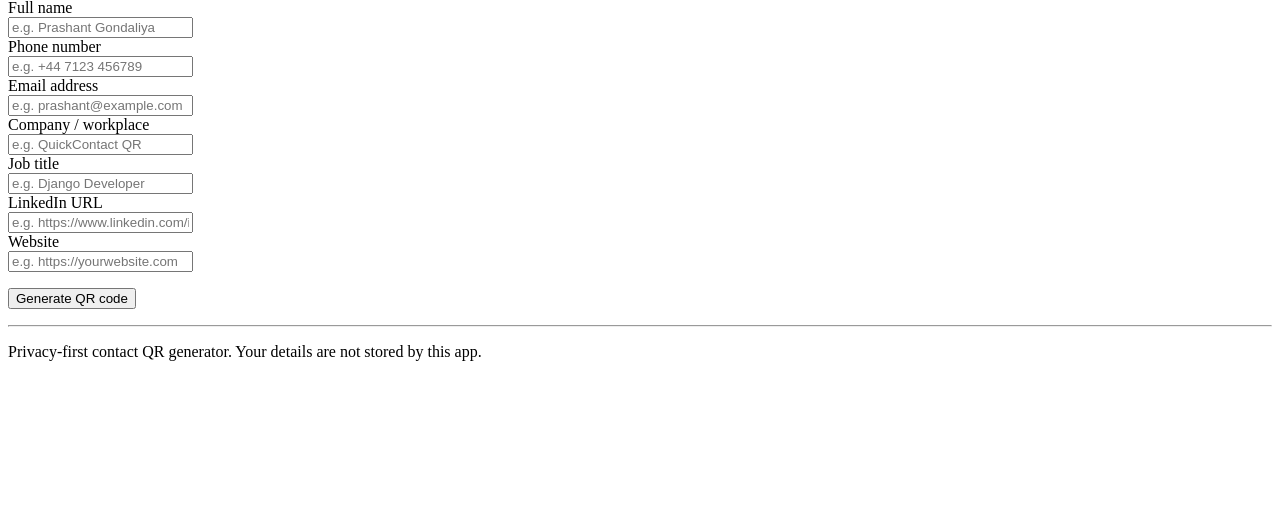
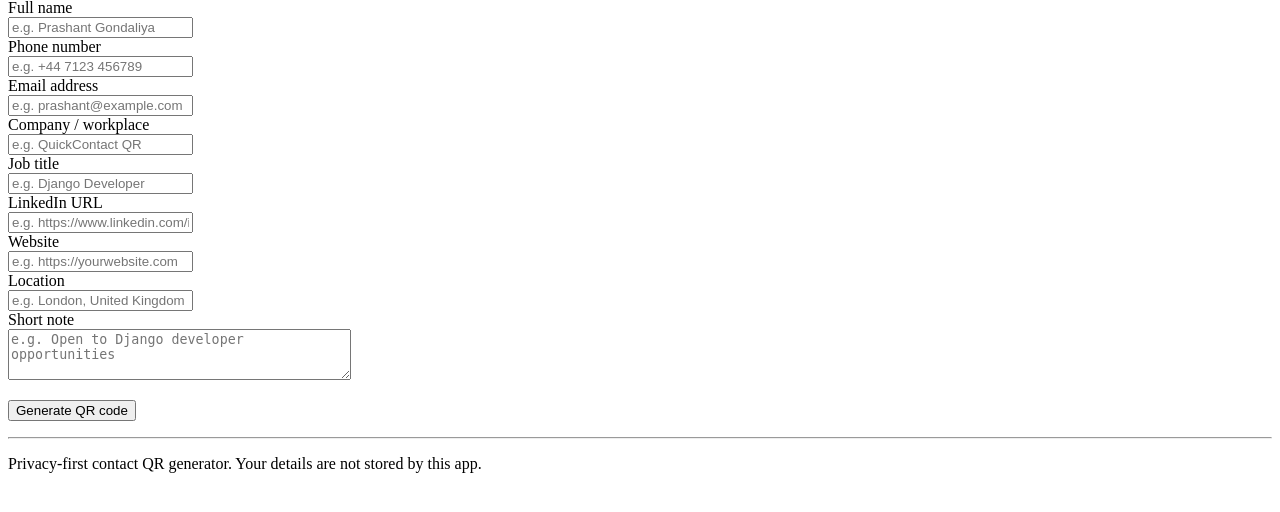
Before and after one commit to PrashantGondaliya/QuickContact_qr, a Django app: page /create/ in a window 1280 px wide. Shown: the part 210-722 px from the top of the page. Run offline with Django 5.2, Linux system fonts and the light colour scheme.

Commit message:
Improve vCard generation and added more fields

```diff
--- a/contacts/forms.py
+++ b/contacts/forms.py
@@ -63,6 +63,25 @@ class ContactForm(forms.Form):
         })
     )
 
+    location = forms.CharField(
+        max_length=150,
+        label="Location",
+        required=False,
+        widget=forms.TextInput(attrs={
+            "placeholder": "e.g. London, United Kingdom"
+        })
+    )
+
+    note = forms.CharField(
+        max_length=250,
+        label="Short note",
+        required=False,
+        widget=forms.Textarea(attrs={
+            "placeholder": "e.g. Open to Django developer opportunities",
+            "rows": 3
+        })
+    )
+
     def clean_phone(self):
         phone = self.cleaned_data.get("phone")
 
--- a/contacts/templates/contacts/contact_form.html
+++ b/contacts/templates/contacts/contact_form.html
@@ -54,6 +54,18 @@
             {{ form.website.errors }}
         </div>
 
+        <div>
+            <label for="{{ form.location.id_for_label }}">Location</label><br>
+            {{ form.location }}
+            {{ form.location.errors }}
+        </div>
+
+        <div>
+            <label for="{{ form.note.id_for_label }}">Short note</label><br>
+            {{ form.note }}
+            {{ form.note.errors }}
+        </div>
+
         <p>
             <button type="submit">Generate QR code</button>
         </p>
--- a/contacts/templates/contacts/qr_result.html
+++ b/contacts/templates/contacts/qr_result.html
@@ -34,6 +34,8 @@
         <li><strong>Job title:</strong> {{ form_data.job_title }}</li>
         <li><strong>LinkedIn:</strong> {{ form_data.linkedin_url }}</li>
         <li><strong>Website:</strong> {{ form_data.website }}</li>
+        <li><strong>Location:</strong> {{ form_data.location }}</li>
+        <li><strong>Note:</strong> {{ form_data.note }}</li>
     </ul>
 
     <h3>vCard data inside the QR code</h3>
--- a/contacts/views.py
+++ b/contacts/views.py
@@ -32,20 +32,34 @@ def create_contact(request):
         "form": form
     })
 
+def escape_vcard_value(value):
+    if not value:
+        return ""
+
+    return (
+        str(value)
+        .replace("\\", "\\\\")
+        .replace(";", "\\;")
+        .replace(",", "\\,")
+        .replace("\n", "\\n")
+    )
 
 def build_vcard(data):
-    full_name = data.get("full_name", "")
-    phone = data.get("phone", "")
-    email = data.get("email", "")
-    company = data.get("company", "")
-    job_title = data.get("job_title", "")
-    linkedin_url = data.get("linkedin_url", "")
-    website = data.get("website", "")
+    full_name = escape_vcard_value(data.get("full_name", ""))
+    phone = escape_vcard_value(data.get("phone", ""))
+    email = escape_vcard_value(data.get("email", ""))
+    company = escape_vcard_value(data.get("company", ""))
+    job_title = escape_vcard_value(data.get("job_title", ""))
+    linkedin_url = escape_vcard_value(data.get("linkedin_url", ""))
+    website = escape_vcard_value(data.get("website", ""))
+    location = escape_vcard_value(data.get("location", ""))
+    note = escape_vcard_value(data.get("note", ""))
 
     vcard_lines = [
         "BEGIN:VCARD",
         "VERSION:3.0",
         f"FN:{full_name}",
+        f"N:{full_name};;;;",
     ]
 
     if company:
@@ -55,20 +69,26 @@ def build_vcard(data):
         vcard_lines.append(f"TITLE:{job_title}")
 
     if phone:
-        vcard_lines.append(f"TEL:{phone}")
+        vcard_lines.append(f"TEL;TYPE=CELL:{phone}")
 
     if email:
-        vcard_lines.append(f"EMAIL:{email}")
+        vcard_lines.append(f"EMAIL;TYPE=INTERNET:{email}")
 
     if linkedin_url:
-        vcard_lines.append(f"URL:{linkedin_url}")
+        vcard_lines.append(f"URL;TYPE=LinkedIn:{linkedin_url}")
 
     if website:
-        vcard_lines.append(f"URL:{website}")
+        vcard_lines.append(f"URL;TYPE=Website:{website}")
+
+    if location:
+        vcard_lines.append(f"ADR;TYPE=WORK:;;{location};;;;")
+
+    if note:
+        vcard_lines.append(f"NOTE:{note}")
 
     vcard_lines.append("END:VCARD")
 
-    return "\n".join(vcard_lines)
+    return "\r\n".join(vcard_lines)
 
 
 def generate_qr_code_base64(data):
```
